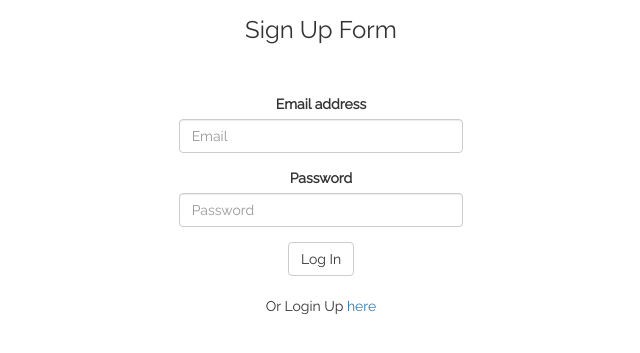
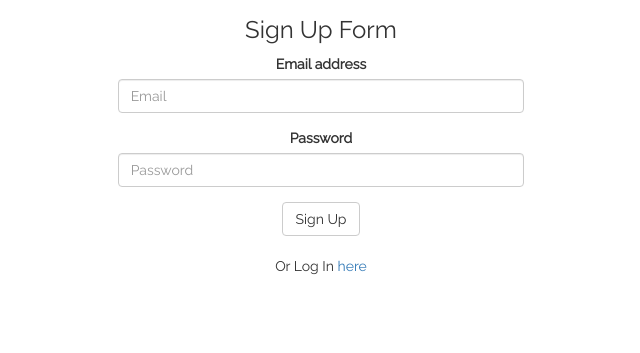
Before and after one commit to LVMagee/Junk_Drawer, a website: page views/index.html in a window 1280 px wide. Shown: the part 185-538 px from the top of the page, without its empty margins (319-959 px from the left). Drawn offline with nearby package versions, Linux system fonts and the light colour scheme; files that its build step writes are made by us from their sources; no server answers; files whose address does not match are found by name.

Commit message:
Fixed the html to work with login, again

```diff
--- a/junkDrawer.xml
+++ /dev/null
@@ -1 +0,0 @@
-<mxfile userAgent="Mozilla/5.0 (Macintosh; Intel Mac OS X 10_12_4) AppleWebKit/537.36 (KHTML, like Gecko) Chrome/58.0.3029.110 Safari/537.36" version="6.7.7" editor="www.draw.io" type="github"><diagram>UzV2zq1wL0osyPDNT0nNUTV2VTV2LsrPL4GwciucU3NyVI0MMlNUjV1UjYwMgFjVyA2HrCFY1qAgsSg1rwSLBiADYTaQg2Y1AA==</diagram></mxfile>
--- a/public/css/style.css
+++ /dev/null
@@ -1,12 +0,0 @@
-form.signup,
-form.login {
-  margin-top: 50px;
-}
-
-#email-input {
-	width: 70%;
-}
-
-#password-input {
-	width: 70%;
-}
--- a/server.js
+++ b/server.js
@@ -6,7 +6,7 @@ var session = require("express-session");
 var passport = require("./config/passport");
 
 // Setting up port and requiring models for syncing
-var PORT = process.env.PORT || 8080;
+var PORT = process.env.PORT || 3306;
 var db = require("./models");
 
 // Creating express app and configuring middleware needed for authentication
--- a/views/index.html
+++ b/views/index.html
@@ -11,7 +11,7 @@
   <link rel="stylesheet" href="//code.jquery.com/ui/1.12.1/themes/smoothness/jquery-ui.css">
   <link href="https://fonts.googleapis.com/css?family=Raleway" rel="stylesheet">
   <link rel="stylesheet" href="assets/css/junkDrawer.css">
-  <link href="assets/css/style.css" rel="stylesheet">
+
 
   <!-- linking the JS pages -->
   <script src="https://code.jquery.com/jquery-3.1.1.js"></script>
@@ -44,7 +44,7 @@
 
             <h3>Sign Up Form</h3>
 
-            <form class="login">
+            <form class="signup">
               <div class="form-group">
                 <label for="exampleInputEmail1">Email address</label>
                 <input type="email" class="form-control" id="email-input" placeholder="Email">
@@ -53,10 +53,10 @@
                 <label for="exampleInputPassword1">Password</label>
                 <input type="password" class="form-control" id="password-input" placeholder="Password">
               </div>
-              <button type="submit" class="btn btn-default">Log In</button>
+              <button type="submit" class="btn btn-default">Sign Up</button>
             </form>
             <br />
-            <p>Or Login Up <a href="/">here</a></p>
+            <p>Or Log In <a href="/login">here</a></p>
 
 
 
```
Also changed, not shown: drawings/JDbackworks.xml (deleted, +0 -1 lines), routes/user-api-routes.js (+0 -36 lines), views/junkDrawer.html (+2 -7 lines), views/login.html (+2 -6 lines).
